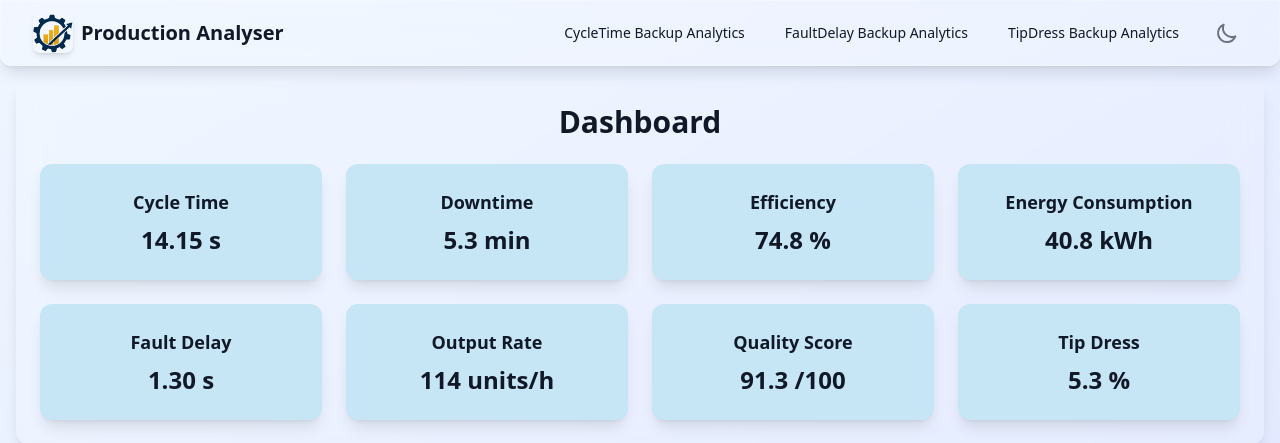
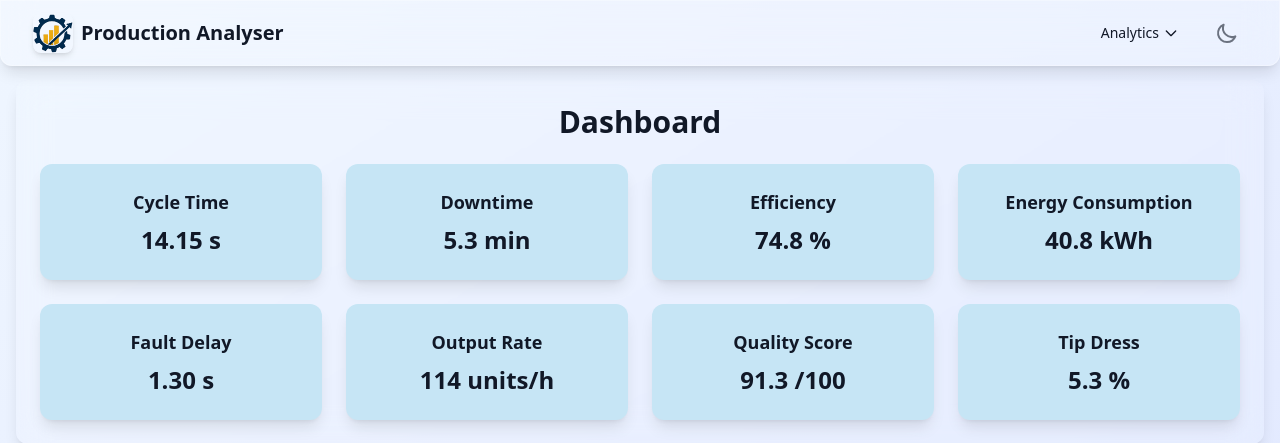
Before and after one commit to devmdave/ProductionAnalyser-Web, a Flask app: page / in a window 1280 px wide. Shown: the top 443 px of the page. Run offline with Flask 3, Linux system fonts and the light colour scheme; some libraries are stand-ins or nearby versions.

Commit message:
added analytics dropdown in navbar

```diff
--- a/templates/base.html
+++ b/templates/base.html
@@ -22,9 +22,19 @@
                     <h1 class="text-xl font-bold text-gray-900 dark:text-white">Production Analyser</h1>
                 </div>
                 <div class="hidden md:flex items-center space-x-4">
-                    <a href="/cycletime" class="text-gray-900 dark:text-white hover:text-blue-600 dark:hover:text-blue-400 px-3 py-2 rounded-md text-sm font-medium transition-colors">CycleTime Backup Analytics</a>
-                    <a href="/faultdelay" class="text-gray-900 dark:text-white hover:text-blue-600 dark:hover:text-blue-400 px-3 py-2 rounded-md text-sm font-medium transition-colors">FaultDelay Backup Analytics</a>
-                    <a href="/tipdress" class="text-gray-900 dark:text-white hover:text-blue-600 dark:hover:text-blue-400 px-3 py-2 rounded-md text-sm font-medium transition-colors">TipDress Backup Analytics</a>
+                    <div class="relative group">
+                        <button class="text-gray-900 dark:text-white hover:text-blue-600 dark:hover:text-blue-400 px-3 py-2 rounded-md text-sm font-medium transition-colors flex items-center">
+                            Analytics
+                            <svg class="ml-1 h-4 w-4" fill="none" stroke="currentColor" viewBox="0 0 24 24" xmlns="http://www.w3.org/2000/svg">
+                                <path stroke-linecap="round" stroke-linejoin="round" stroke-width="2" d="M19 9l-7 7-7-7"></path>
+                            </svg>
+                        </button>
+                        <div class="absolute left-0 mt-2 w-56 bg-white/90 dark:bg-black/90 backdrop-blur-lg rounded-md shadow-lg opacity-0 invisible group-hover:opacity-100 group-hover:visible transition-all duration-200 z-50">
+                            <a href="/cycletime" class="block px-4 py-2 text-sm text-gray-900 dark:text-white hover:bg-gray-100 dark:hover:bg-gray-700 rounded-t-md">CycleTime Backup Analytics</a>
+                            <a href="/faultdelay" class="block px-4 py-2 text-sm text-gray-900 dark:text-white hover:bg-gray-100 dark:hover:bg-gray-700">FaultDelay Backup Analytics</a>
+                            <a href="/tipdress" class="block px-4 py-2 text-sm text-gray-900 dark:text-white hover:bg-gray-100 dark:hover:bg-gray-700 rounded-b-md">TipDress Backup Analytics</a>
+                        </div>
+                    </div>
                     <button id="theme-toggle" class="p-2 rounded-md text-gray-500 dark:text-gray-400 hover:bg-gray-100 dark:hover:bg-gray-700 focus:outline-none focus:ring-2 focus:ring-inset focus:ring-indigo-500">
                         <svg id="sun-icon" class="w-6 h-6 hidden" fill="none" stroke="currentColor" viewBox="0 0 24 24" xmlns="http://www.w3.org/2000/svg">
                             <path stroke-linecap="round" stroke-linejoin="round" stroke-width="2" d="M12 3v1m0 16v1m9-9h-1M4 12H3m15.364 6.364l-.707-.707M6.343 6.343l-.707-.707m12.728 0l-.707.707M6.343 17.657l-.707.707M16 12a4 4 0 11-8 0 4 4 0 018 0z"></path>
--- a/templates/index.html
+++ b/templates/index.html
@@ -7,7 +7,7 @@
   Dashboard
 </h1>
 <!-- Make #dashboard-cards the grid container -->
-<div id="dashboard-cards" class="grid grid-cols-1 sm:grid-cols-2 lg:grid-cols-3 xl:grid-cols-4 gap-6">
+<div id="dashboard-cards" class="grid sm:grid-cols-2 lg:grid-cols-3 xl:grid-cols-4 gap-6">
     <!-- Dynamic cards will be injected here -->
 </div>
 
```
Also changed, not shown: TODO.md (+1 -2 lines).
